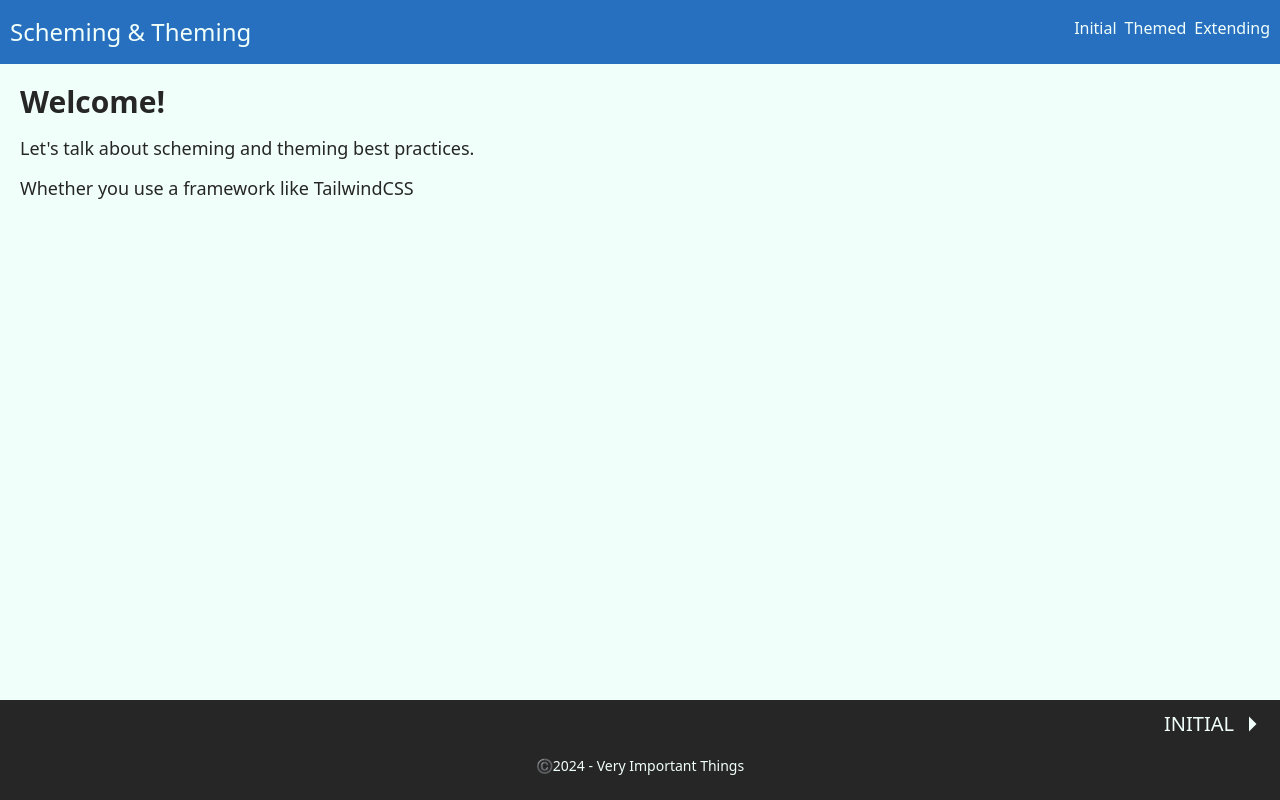
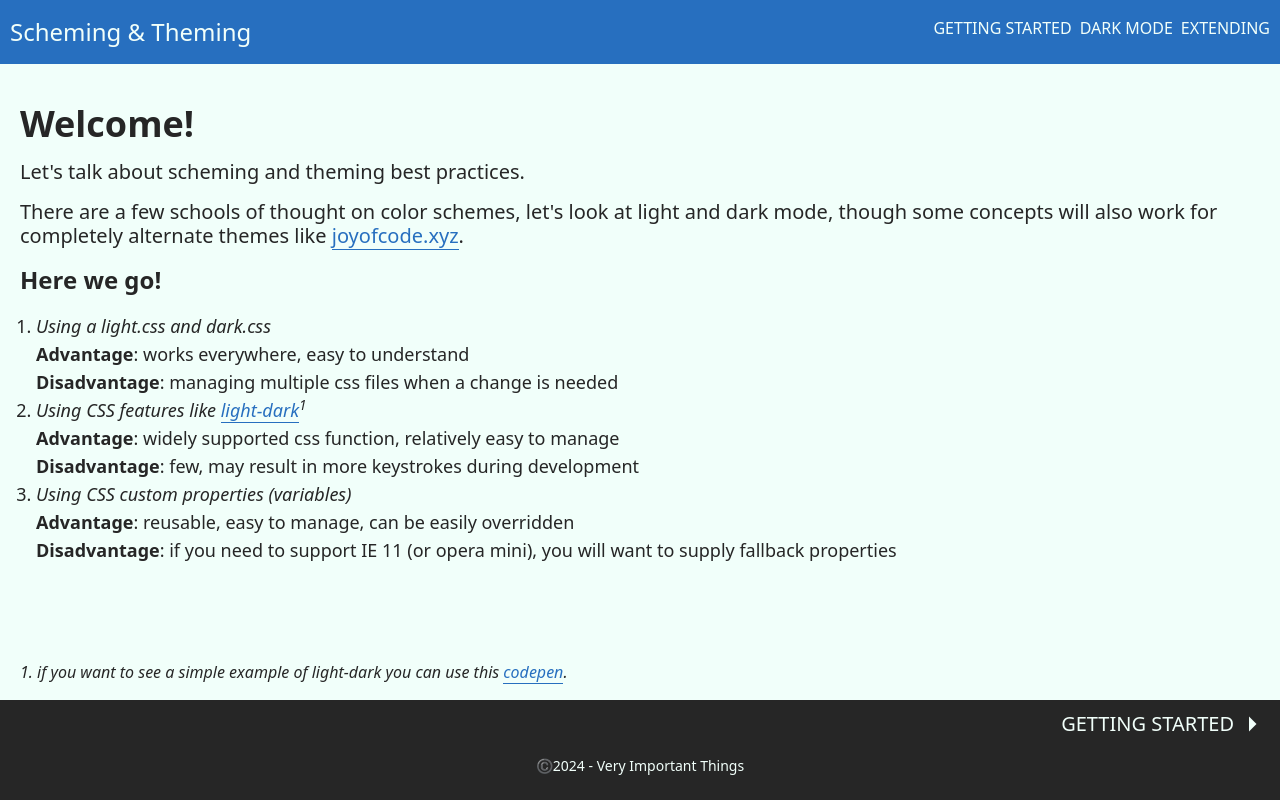
Before and after one commit to jackkeller/scheming-themes, a SvelteKit app: page / in a window 1280 px wide. Built offline with nearby package versions, Linux system fonts and the light colour scheme.

Commit message:
tweaked a few more things, ready for talk

```diff
--- a/src/lib/components/Footer.svelte
+++ b/src/lib/components/Footer.svelte
@@ -6,7 +6,6 @@
 	 */
 	export let paths = [];
 	export let currentPage = '';
-	console.log(currentPage, JSON.stringify(paths), paths[0].label);
 </script>
 
 <footer>
@@ -14,12 +13,16 @@
 		{#if paths.length > 0 && paths[0].path !== null}
 			<a class="flex content-center" href={paths[0].path}>
 				<Icons class={currentPage == 'home' ? 'hidden' : ''} icon="arrow-left" />
-				{currentPage == 'home' ? '' : paths[0].label.length ? paths[0].label : 'home'}
+				{currentPage == 'home'
+					? ''
+					: paths[0].label.length
+						? paths[0].label.replace('-', ' ')
+						: 'home'}
 			</a>
 		{/if}
 		{#if paths.length > 1 && paths[1].path !== null}
 			<a class="flex content-center" href={paths[1].path}
-				>{paths[1].label} <Icons icon="arrow-right" /></a
+				>{paths[1].label.replace('-', ' ')} <Icons icon="arrow-right" /></a
 			>
 		{/if}
 	</div>
--- a/src/lib/components/Header.svelte
+++ b/src/lib/components/Header.svelte
@@ -1,12 +1,36 @@
+<script>
+	import { page } from '$app/stores';
+
+	const menuItems = [
+		{ label: 'Getting Started', href: '/getting-started' },
+		{ label: 'Dark Mode', href: '/dark-mode' },
+		{ label: 'Extending', href: '/extending' }
+	];
+
+	/**
+	 * @type {string}
+	 */
+	let currentMenuItem;
+	$: currentMenuItem = $page.url.pathname;
+</script>
+
 <header class="grid h-16 items-center">
 	<div class="container flex justify-between">
 		<div><a class="text-2xl" href="/">Scheming & Theming</a></div>
 		<nav>
 			<ul class="flex gap-2">
-				<li><a href="/initial">Initial</a></li>
-				<li><a href="/themed">Themed</a></li>
-				<li><a href="/extending">Extending</a></li>
+				{#each menuItems as item (item.label)}
+					<li class:active={currentMenuItem === item.href}>
+						<a class="uppercase" href={item.href}>{item.label}</a>
+					</li>
+				{/each}
 			</ul>
 		</nav>
 	</div>
 </header>
+
+<style>
+	.active {
+		@apply font-bold;
+	}
+</style>
--- a/src/routes/+layout.svelte
+++ b/src/routes/+layout.svelte
@@ -4,7 +4,7 @@
 	import Footer from '$lib/components/Footer.svelte';
 	import '../app.css';
 
-	const pathArray = ['', 'initial', 'themed', 'extending', 'credits'];
+	const pathArray = ['', 'getting-started', 'dark-mode', 'extending'];
 	/**
 	 * @type {{ label: string; path: string | null; }[]}
 	 */
@@ -40,7 +40,7 @@
 
 <Header />
 
-<main>
+<main class="relative">
 	<div class="container">
 		<slot></slot>
 	</div>
--- a/src/routes/+page.svelte
+++ b/src/routes/+page.svelte
@@ -2,8 +2,51 @@
 
 <p>Let's talk about scheming and theming best practices.</p>
 
-<p>
+<p class="hidden">
 	Whether you use a framework like <a href="https://tailwindcss.com" target="_offsite"
 		>TailwindCSS</a
-	>
+	>, <a href="https://open-props.style/" target="_offsite">Open Props</a>, or roll your own solution
+	using CSS variables and utility classes, here are some tips to help you create a visually
+	appealing and accessible.
 </p>
+
+<p>
+	There are a few schools of thought on color schemes, let's look at light and dark mode, though
+	some concepts will also work for completely alternate themes like <a
+		href="https://joyofcode.xyz/"
+		target="_offsite">joyofcode.xyz</a
+	>.
+</p>
+
+<h3>Here we go!</h3>
+
+<ol>
+	<li>
+		<em>Using a light.css and dark.css</em><br /><strong>Advantage</strong>: works everywhere, easy
+		to understand<br /><strong>Disadvantage</strong>: managing multiple css files when a change is
+		needed
+	</li>
+	<li>
+		<em
+			>Using CSS features like <a
+				href="https://drafts.csswg.org/css-color-5/#light-dark"
+				target="_offsite">light-dark</a
+			><sup>1</sup></em
+		><br />
+		<strong>Advantage</strong>: widely supported css function, relatively easy to manage
+		<br /><strong>Disadvantage</strong>: few, may result in more keystrokes during development
+	</li>
+	<li>
+		<em>Using CSS custom properties (variables)</em><br />
+		<strong>Advantage</strong>: reusable, easy to manage, can be easily overridden<br />
+		<strong>Disadvantage</strong>: if you need to support IE 11 (or opera mini), you will want to
+		supply fallback properties
+	</li>
+</ol>
+
+<blockquote class="absolute bottom-4 italic">
+	1. if you want to see a simple example of light-dark you can use this <a
+		href="https://codepen.io/itsfreshmade/pen/zYQqNvv"
+		target="_offsite">codepen</a
+	>.
+</blockquote>
--- /dev/null
+++ b/src/routes/dark-mode/+page.svelte
@@ -0,0 +1,48 @@
+<script>
+	import Highlight from 'svelte-highlight';
+	import css from 'svelte-highlight/languages/css';
+	import 'svelte-highlight/styles/github-dark.css';
+	import { useBodyClass } from '$actions/useBodyClass';
+
+	let className = 'dark';
+
+	const code = `.dark {
+	--background: var(--eerie-black);
+	--on-background: var(--mint-cream);
+	--branding: var(--celtic-blue);
+	--on-branding: var(--mint-cream);
+	--secondary: var(--eerie-black);
+	--on-secondary: var(--mint-cream);
+}`;
+
+	const darkCode = `@media (prefers-color-scheme: dark) {
+	:root {
+		--background: var(--eerie-black);
+		--on-background: var(--mint-cream);
+		--branding: var(--celtic-blue);
+		--on-branding: var(--mint-cream);
+		--secondary: var(--eerie-black);
+		--on-secondary: var(--mint-cream);
+	}
+}`;
+</script>
+
+<div class="hidden" use:useBodyClass={className}></div>
+
+<h1>Dark Mode</h1>
+
+<p>
+	Here you will find that the color scheme has slightly shifted based on a class added to the body.
+	This can also be controlled by a users prefered color scheme.
+</p>
+
+<Highlight language={css} {code} />
+
+<p>Just like that, we changed the theme to dark mode!</p>
+
+<p>
+	You can also just make it automatic with the mediaquery below, however you have to declare the
+	colors inside of the `:root` block.
+</p>
+
+<Highlight language={css} code={darkCode} />
--- a/src/routes/extending/+page.svelte
+++ b/src/routes/extending/+page.svelte
@@ -1,10 +1,19 @@
 <script>
+	import Highlight from 'svelte-highlight';
+	import { css } from 'svelte-highlight/languages';
+	import 'svelte-highlight/styles/github-dark.css';
+
 	import { useBodyClass } from '$actions/useBodyClass';
 	const className = 'extending';
+
+	const extendingCode = `.extending {
+	--branding: lch(from var(--folly) calc(l + 20) calc(c - 10) h);
+	--on-branding: var(--eerie-black);
+}`;
 </script>
 
 <div class="hidden" use:useBodyClass={className}></div>
 
 <h1>Extending</h1>
 
-<p>...</p>
+<Highlight language={css} code={extendingCode} />
--- /dev/null
+++ b/src/routes/getting-started/+page.svelte
@@ -0,0 +1,48 @@
+<script>
+	import Highlight from 'svelte-highlight';
+	import { css } from 'svelte-highlight/languages';
+	import 'svelte-highlight/styles/github-dark.css';
+
+	const initialCode = `:root {
+  /* named colors (personal preference) */
+  --battleship-gray: #858786;
+  --celtic-blue: #276fbf;
+  --eerie-black: #262626;
+  --folly: #ff495c;
+  --mint-cream: #f1fffa;
+
+  --background: var(--mint-cream);
+  --on-background: var(--eerie-black);
+  --branding: var(--celtic-blue);
+  --on-branding: var(--mint-cream);
+  --secondary: var(--eerie-black);
+  --on-secondary: var(--mint-cream);
+}`;
+
+	const primaryCode = `:root {
+  --primary: var(--celtic-blue);
+  --on-primary: var(--mint-cream);
+  --secondary: var(--mint-cream);
+  --on-secondary: var(--eerie-black);
+  --tertiary: var(--eerie-black);
+  --on-tertiary: var(--mint-cream);
+}`;
+</script>
+
+<h1>Getting Started</h1>
+
+<p>
+	There are a few ways to address themes and schemes for the web, I'm going to go over using custom
+	properties (css variables).
+</p>
+
+<Highlight language={css} code={initialCode} />
+
+<h2>Other Approaches</h2>
+
+<p>
+	Naming variables things like `primary`, `secondary`, and so on can be another approach. I feel
+	like either makes sense but just stick to something once you've nailed it down.
+</p>
+
+<Highlight language={css} code={primaryCode} />
--- a/src/routes/initial/+page.svelte
+++ /dev/null
@@ -1,29 +0,0 @@
-<script>
-	import Highlight from 'svelte-highlight';
-	import css from 'svelte-highlight/languages/css';
-	import 'svelte-highlight/styles/github-dark.css';
-
-	const initialCode = `:root {
-  /* named colors (personal preference) */
-  --battleship-gray: #858786;
-  --celtic-blue: #276fbf;
-  --eerie-black: #262626;
-  --folly: #ff495c;
-  --mint-cream: #f1fffa;
-
-  --background: var(--mint-cream);
-  --on-background: var(--eerie-black);
-  --branding: var(--celtic-blue);
-  --on-branding: var(--mint-cream);
-  --secondary: var(--eerie-black);
-  --on-secondary: var(--mint-cream);
-}`;
-</script>
-
-<h1>Initial Styling</h1>
-
-<p>
-	For your initial styles you want to create css varaibles in your css, you can add them like this:
-</p>
-
-<Highlight language={css} code={initialCode} />
--- a/src/routes/themed/+page.svelte
+++ /dev/null
@@ -1,24 +0,0 @@
-<script>
-	import Highlight from 'svelte-highlight';
-	import css from 'svelte-highlight/languages/css';
-	import 'svelte-highlight/styles/github-dark.css';
-	import { useBodyClass } from '$actions/useBodyClass';
-
-	let className = 'themed';
-
-	const code = `.themed {
-  --branding: var(--folly);
-}`;
-</script>
-
-<div class="hidden" use:useBodyClass={className}></div>
-
-<h1>Themed</h1>
-
-<p>
-	Here you will find that the color scheme has slightly shifted based on a class added to the body.
-</p>
-
-<Highlight language={css} {code} />
-
-<p>Just like that, we changed the color of the header!</p>
--- a/src/styles/layout.css
+++ b/src/styles/layout.css
@@ -17,7 +17,7 @@ main {
 	background-color: var(--background);
 	color: var(--on-background);
 	grid-area: content;
-  padding: 20px;
+	padding: 40px 20px 0;
 }
 
 footer {
--- a/src/styles/typography.css
+++ b/src/styles/typography.css
@@ -1,19 +1,29 @@
-h1,h2,h3 {
-  @apply font-semibold;
+h1,
+h2,
+h3 {
+	@apply font-semibold;
 }
 
 h1 {
-  @apply text-3xl mb-4;
+	@apply mb-4 text-4xl;
 }
 
 h2 {
-  @apply text-2xl mb-4;
+	@apply mb-4 text-3xl;
 }
 
 h3 {
-  @apply text-xl mb-4;
+	@apply mb-4 text-2xl;
 }
 
 p {
-  @apply text-lg leading-6 mb-4;
+	@apply mb-4 text-xl leading-6;
 }
+
+main a {
+	@apply border-b-[1px] border-branding text-branding hover:border-secondary hover:text-secondary;
+}
+
+ol {
+	@apply list-outside list-decimal pl-4 text-lg;
+}
--- a/src/styles/variables.css
+++ b/src/styles/variables.css
@@ -14,7 +14,29 @@
 	--on-secondary: var(--mint-cream);
 }
 
-.themed {
+@media (prefers-color-scheme: dark) {
+	:root {
+		--background: var(--eerie-black);
+		--on-background: var(--mint-cream);
+		--branding: var(--celtic-blue);
+		--on-branding: var(--mint-cream);
+		--secondary: var(--eerie-black);
+		--on-secondary: var(--mint-cream);
+	}
+}
+
+.dark {
+	--background: var(--eerie-black);
+	--on-background: var(--mint-cream);
+	--branding: var(--celtic-blue);
+	--on-branding: var(--mint-cream);
+	--secondary: var(--eerie-black);
+	--on-secondary: var(--mint-cream);
+}
+
+.extending {
+	--background: var(--battleship-gray);
+	--on-background: var(--mint-cream);
 	--branding: var(--folly);
 	--on-branding: var(--eerie-black);
 }
```
Lines whose indentation alone changed are shown as unchanged.
